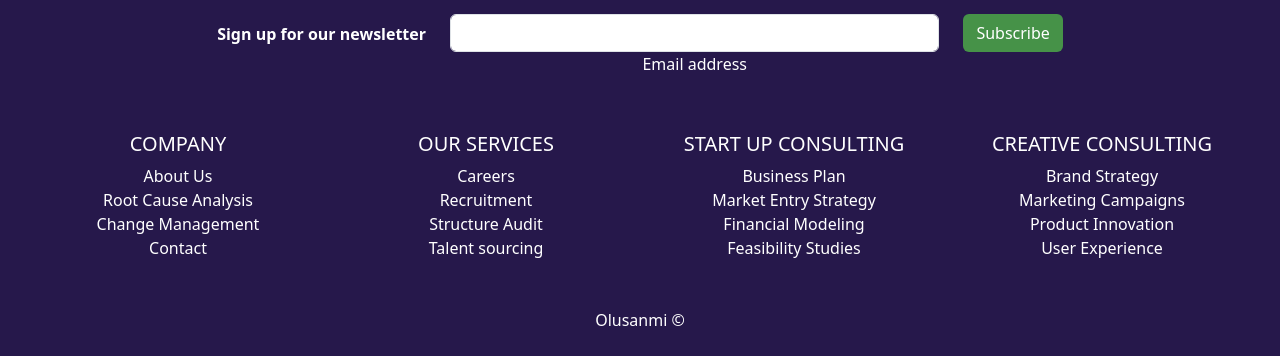
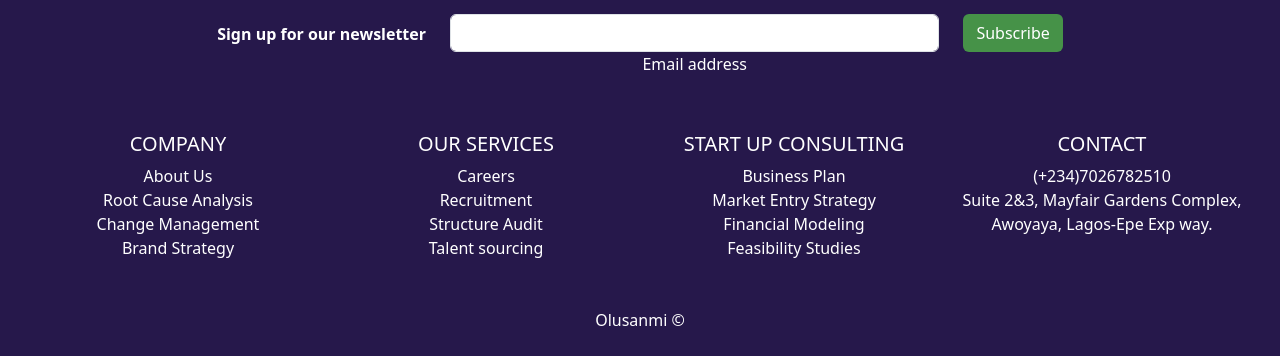
Before and after one commit to vviko-ko/Kolcho, a plain HTML site: page project.html in a window 1280 px wide. Shown: the part 3832-4188 px from the top of the page. Drawn offline with nearby package versions, Linux system fonts and the light colour scheme.

Commit message:
initial commit

```diff
--- a/project.html
+++ b/project.html
@@ -435,7 +435,7 @@
               <a class="text-body" href="#!">Change Management</a>
             </li>
             <li>
-              <a class="text-body" href="#!">Contact</a>
+              <a class="text-body" href="#!">Brand Strategy</a>
             </li>
           </ul>
         </div>
@@ -490,24 +490,20 @@
 
         <!--Grid column-->
          <div class="col-lg-3 col-md-6 mb-4 mb-md-0 footer">
-          <h5 class="text-uppercase">Creative Consulting
+          <h5 class="text-uppercase">Contact
           </h5>
 
           <ul class="list-unstyled mb-0">
             <li>
-              <a class="text-body" href="#!">Brand Strategy
+              <a class="text-body" href="#!">(+234)7026782510
 
               </a>
             </li>
             <li>
-              <a class="text-body" href="#!">Marketing Campaigns</a>
+              <a class="text-body" href="#!">Suite 2&3, Mayfair Gardens Complex, Awoyaya, Lagos-Epe Exp way.</a>
             </li>
-            <li>
-              <a class="text-body" href="#!">Product Innovation</a>
-            </li>
-            <li>
-              <a class="text-body" href="#!">User Experience</a>
-            </li>
+
+
           </ul>
         </div>
         <!--Grid column-->
```
